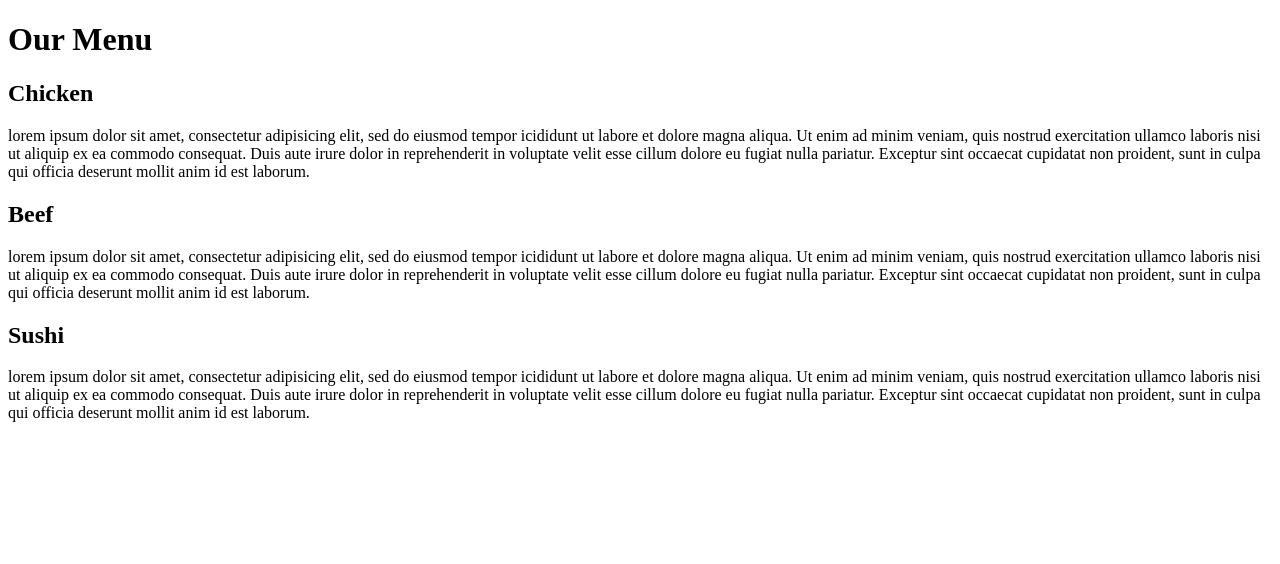
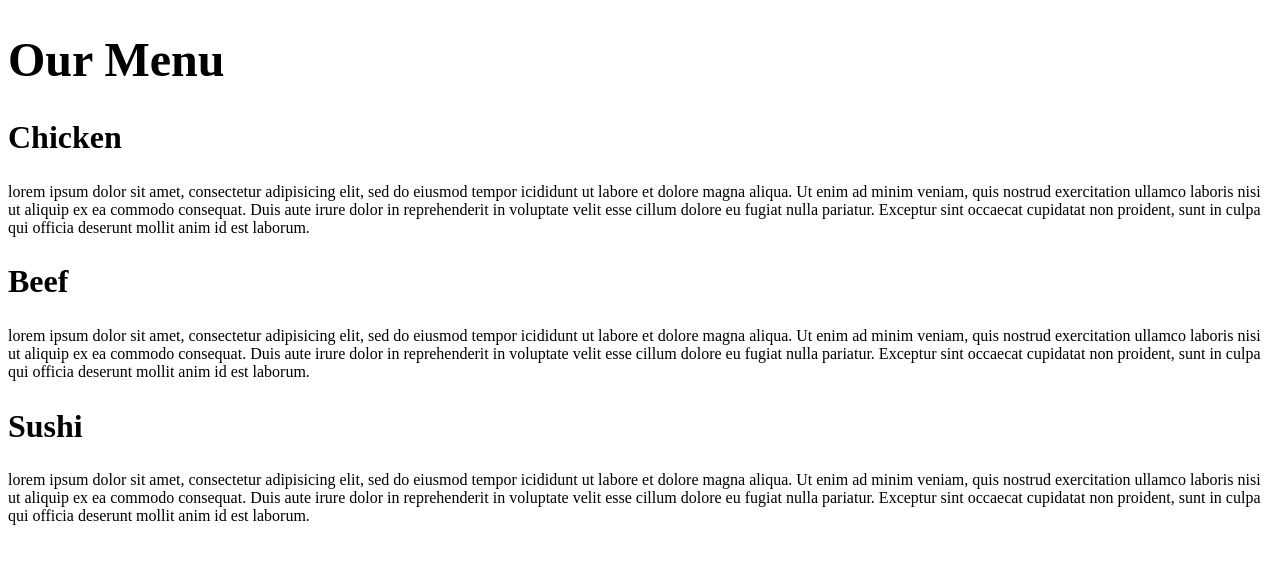
Before and after one commit to angelica-coursera/module2-solution, a plain HTML site: page index.html in a window 1280 px wide. Drawn offline with Linux system fonts and the light colour scheme.

Commit message:
Update index.html

```diff
--- a/index.html
+++ b/index.html
@@ -4,6 +4,15 @@
 <meta charset="utf-8">
 <title>Module 2 Solution</title>
 <link rel="css" href="style.css">
+<style>
+h1 {
+	font-size: 300%
+}
+
+h2 {
+	font-size: 200%
+}
+</style>
 </head>
 <body>
 <h1>Our Menu</h1>
```
